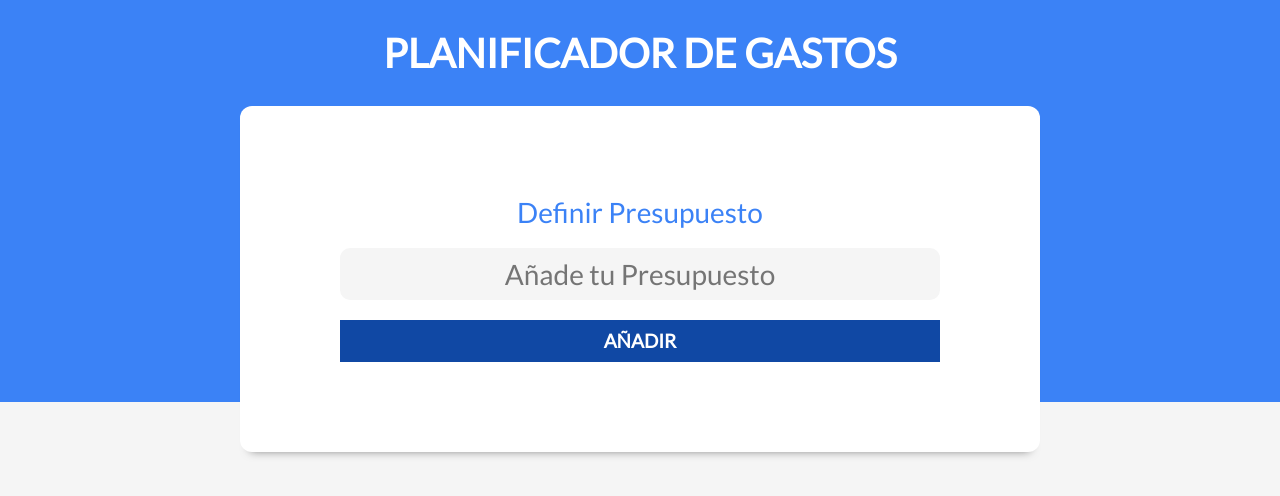
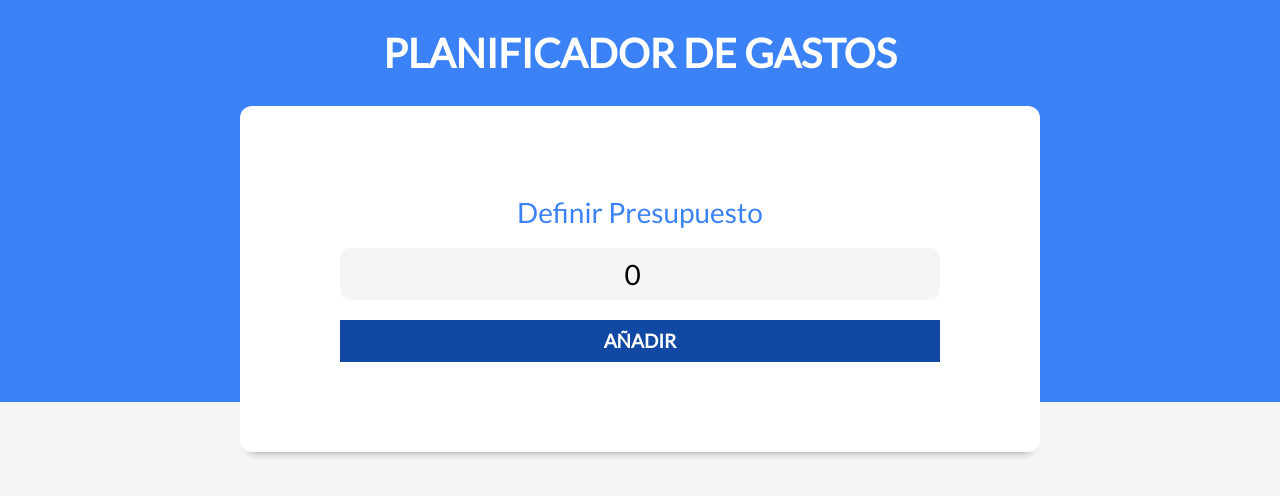
Before and after one commit to nilm9/expensesTracker, a React (Vite) app: page / in a window 1280 px wide. Shown: the top 496 px of the page. Built offline with nearby package versions, Linux system fonts and the light colour scheme.

Commit message:
msg alert

```diff
--- a/src/App.jsx
+++ b/src/App.jsx
@@ -5,10 +5,16 @@ import Header from './components/Header'
 function App() {
 
   const [presupuesto, setPresupuesto] = useState(0)
+  const [isValidPresupuesto, setIsValidPresupuesto] = useState(false)
 
   return (
     <div>
-      <Header presupuesto={presupuesto}  setPresupuesto={setPresupuesto}/>
+      <Header
+      presupuesto={presupuesto}
+      setPresupuesto={setPresupuesto}
+      isValidPresupuesto={isValidPresupuesto}
+      setIsValidPresupuesto={setIsValidPresupuesto}
+      />
     </div>
   )
 }
--- a/src/components/Header.jsx
+++ b/src/components/Header.jsx
@@ -1,11 +1,16 @@
 import React from 'react'
 import NuevoPresupuesto from './NuevoPresupuesto'
 
-const Header = () => {
+const Header = ({ presupuesto, setPresupuesto, isValidPresupuesto, setIsValidPresupuesto }) => {
   return (
     <header>
         <h1>Planificador de Gastos</h1>
-        <NuevoPresupuesto/>
+        <NuevoPresupuesto
+            presupuesto={presupuesto}
+            setPresupuesto={setPresupuesto}
+            isValidPresupuesto={isValidPresupuesto}
+            setIsValidPresupuesto={setIsValidPresupuesto}
+        />
 
     </header>
 
--- /dev/null
+++ b/src/components/Mensaje.jsx
@@ -0,0 +1,9 @@
+import React from 'react'
+
+const Mensaje = ({children, tipo}) => {
+  return (
+    <div className={`alerta ${tipo}`}>{children}</div>
+  )
+}
+
+export default Mensaje
--- a/src/components/NuevoPresupuesto.jsx
+++ b/src/components/NuevoPresupuesto.jsx
@@ -1,14 +1,32 @@
-import React from 'react'
+import React, { useState } from 'react'
+import Mensaje from './Mensaje'
 
-const NuevoPresupuesto = () => {
+const NuevoPresupuesto = ({ presupuesto, setPresupuesto }) => {
+
+    const [mensaje, setMensaje] = useState('')
+
+    const handlePressupuesto = (e) => {
+        e.preventDefault();
+        if(!(presupuesto) || (presupuesto) < 0){
+            setMensaje('No es un presupuesto valido')
+            return
+        }
+        setMensaje('')
+
+        console.log(mensaje);
+    }
+
+
+
   return (
     <div className='contenedor-presupuesto contenedor sombra'>
         <form className='formulario'>
             <div className="campo">
                 <label> Definir Presupuesto</label>
-                <input className='nuevo-presupuesto' type="text" placeholder='Añade tu Presupuesto' />
+                <input className='nuevo-presupuesto' type="number" placeholder='Añade tu Presupuesto' value={presupuesto} onChange={ (e) => setPresupuesto(Number(e.target.value))} />
             </div>
-            <input type="submit" value="Añadir" />
+            <input type="submit" value="Añadir" onClick={handlePressupuesto} />
+            {mensaje && <Mensaje tipo="error" >{mensaje}</Mensaje> }
         </form>
 
 
```
